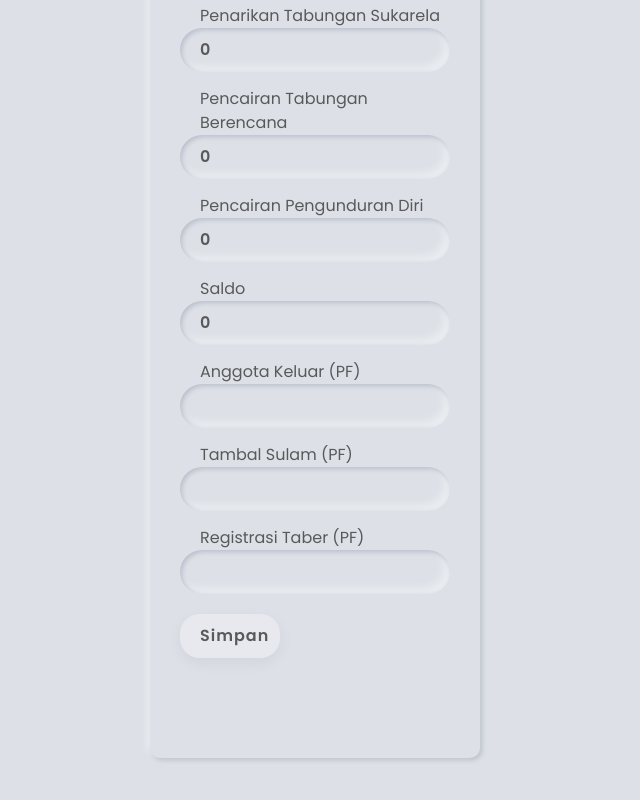
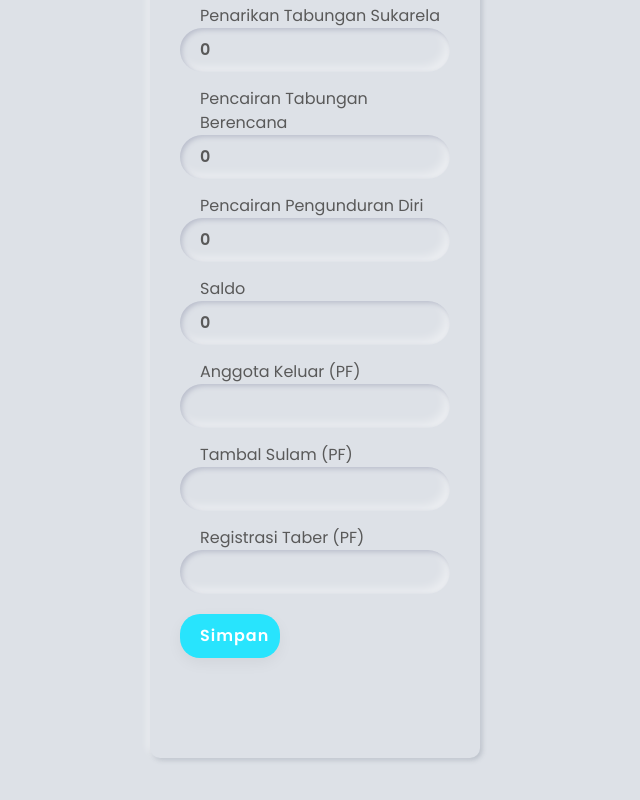
Before and after one commit to aripbudiman/spreadsheet, a plain HTML site: page index.html in a window 1280 px wide. Shown: the part 2036-2836 px from the top of the page, without its empty margins (325-965 px from the left). Drawn offline with nearby package versions, Linux system fonts and the light colour scheme.

Commit message:
button color

```diff
--- a/style.css
+++ b/style.css
@@ -110,20 +110,28 @@ section {
 
 .form button[type="submit"],
 .form button[type="button"] {
-    background: rgba(255, 255, 255, 0.274);
+    background: #28e4fd;
     border: none;
     outline: none;
     padding: 10px 20px;
     border-radius: 20px;
     font-size: 16px;
     letter-spacing: 1px;
-    color: #595959;
+    color: white;
     box-shadow: 0 5px 15px rgba(0, 0, 0, 0.05);
     font-weight: 600;
     max-width: 100px;
     cursor: pointer;
     margin-bottom: 20px;
     margin-top: 20px;
+}
+
+.form button:hover {
+    background: #f65f9c;
+}
+
+.form button:active {
+    background: #49e2a5;
 }
 
 .form .inputBox select option {
```
